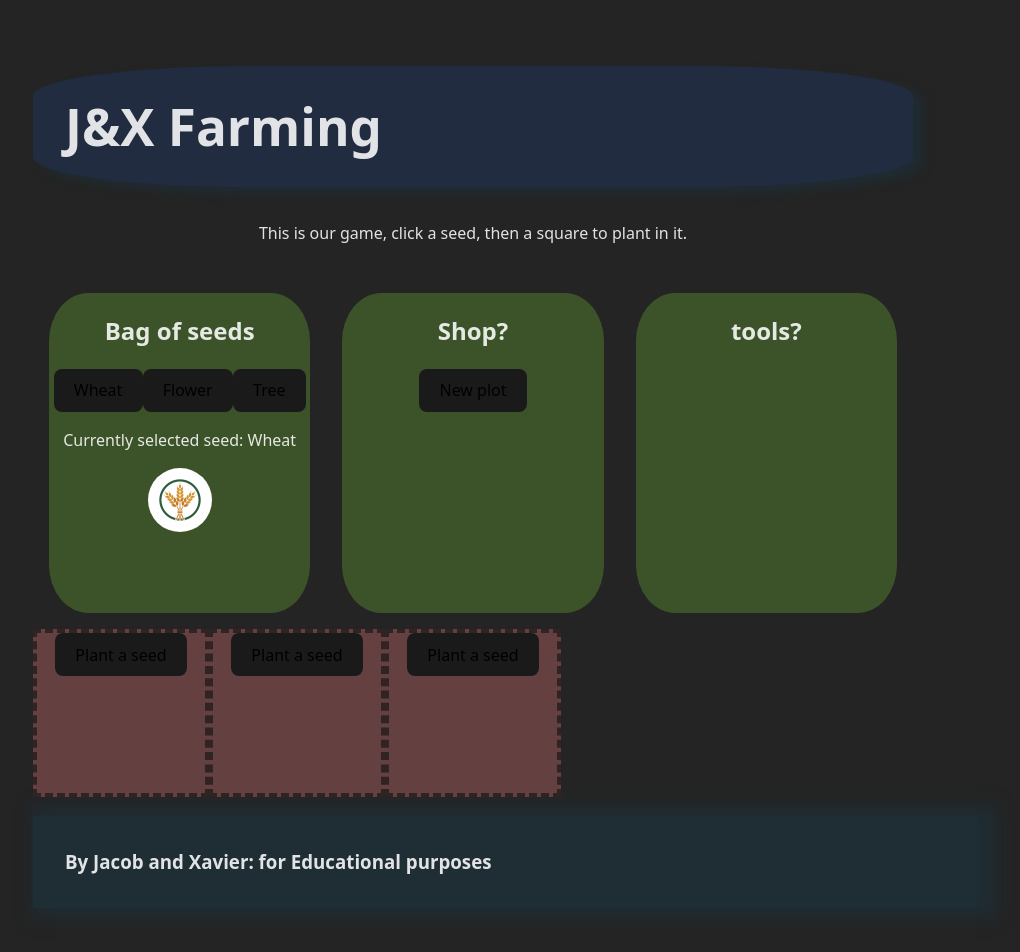
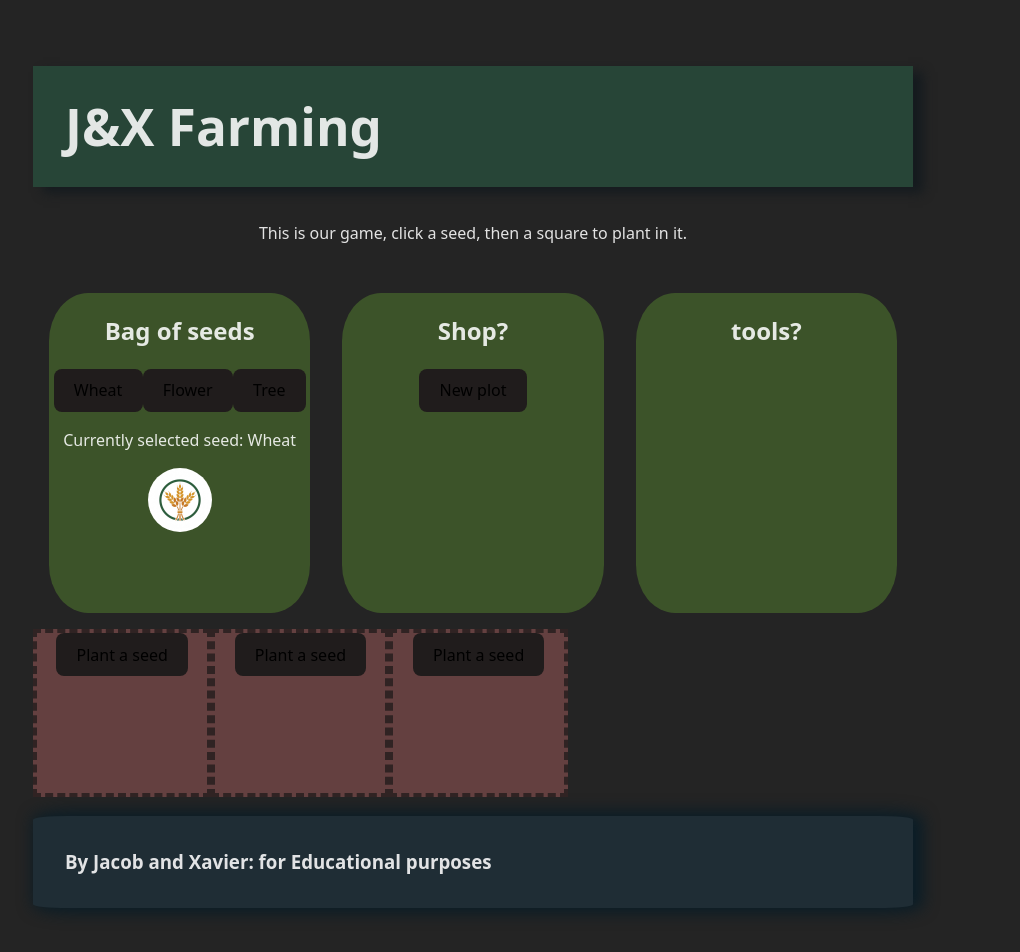
Before and after one commit to JacobWoodbury/inClassStates, a React (Vite) app: page / in a window 1280 px wide. Shown: the part 160-1112 px from the top of the page, without its empty margins (167-1187 px from the left). Built offline with nearby package versions, Linux system fonts and the light colour scheme.

Commit message:
css tweaking

```diff
--- a/src/App.css
+++ b/src/App.css
@@ -21,7 +21,7 @@ main{
   border: 4px dashed rgb(48, 35, 35);
   background-color: rgb(100, 64, 64);
   height: 10rem;
-  width: 10.5rem;
+  width: 10.64rem;
 }
 .farm{
   display: flex;
@@ -47,18 +47,14 @@ main{
   padding-bottom: 2rem;
 }
 .footer{
-
-
-  width: 100%;
   background-color: #1f2d35;
-  display: flex;
-
   padding: 2rem;
-  box-shadow: 10px 0px 15px 10px #1f2c33;
+  box-shadow: 5px 0px 15px 5px #0a1d27;
+  border-radius: 4%;
 }
 .header{
-  background-color: rgb(33, 44, 65);
-  border-radius: 25%;
-  box-shadow: 10px 6px 10px #1f2c33;
+  background-color: rgba(44, 99, 73, 0.541);
+
+  box-shadow: 10px 6px 10px #151b1f;
   padding: 2rem;
 }
--- a/src/index.css
+++ b/src/index.css
@@ -26,7 +26,7 @@ button {
   font-size: 1em;
   font-weight: 500;
   font-family: inherit;
-  background-color: #1a1a1a;
+  background-color: #201c1c;
   cursor: pointer;
   transition: border-color 0.25s;
 }
```
